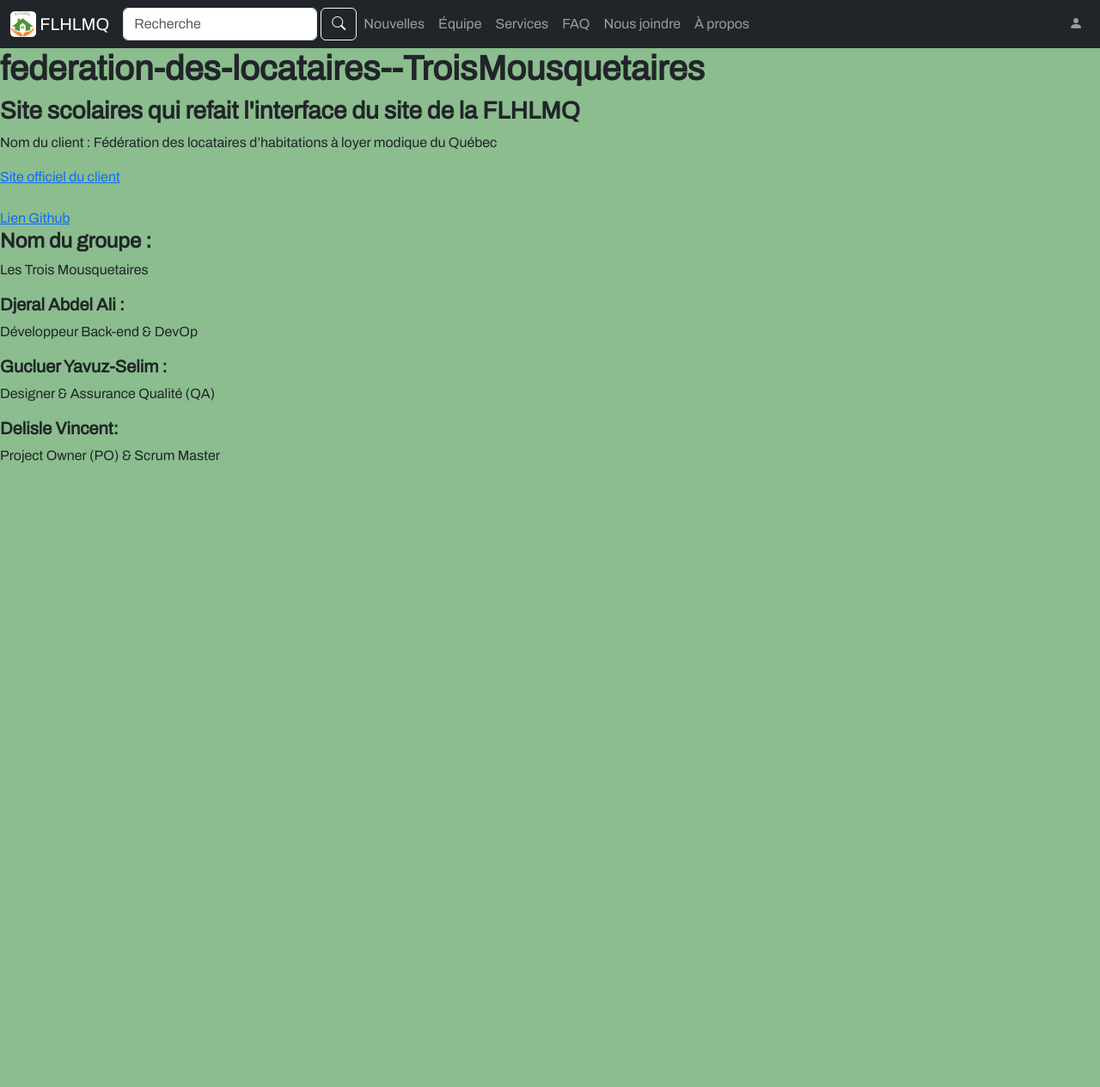
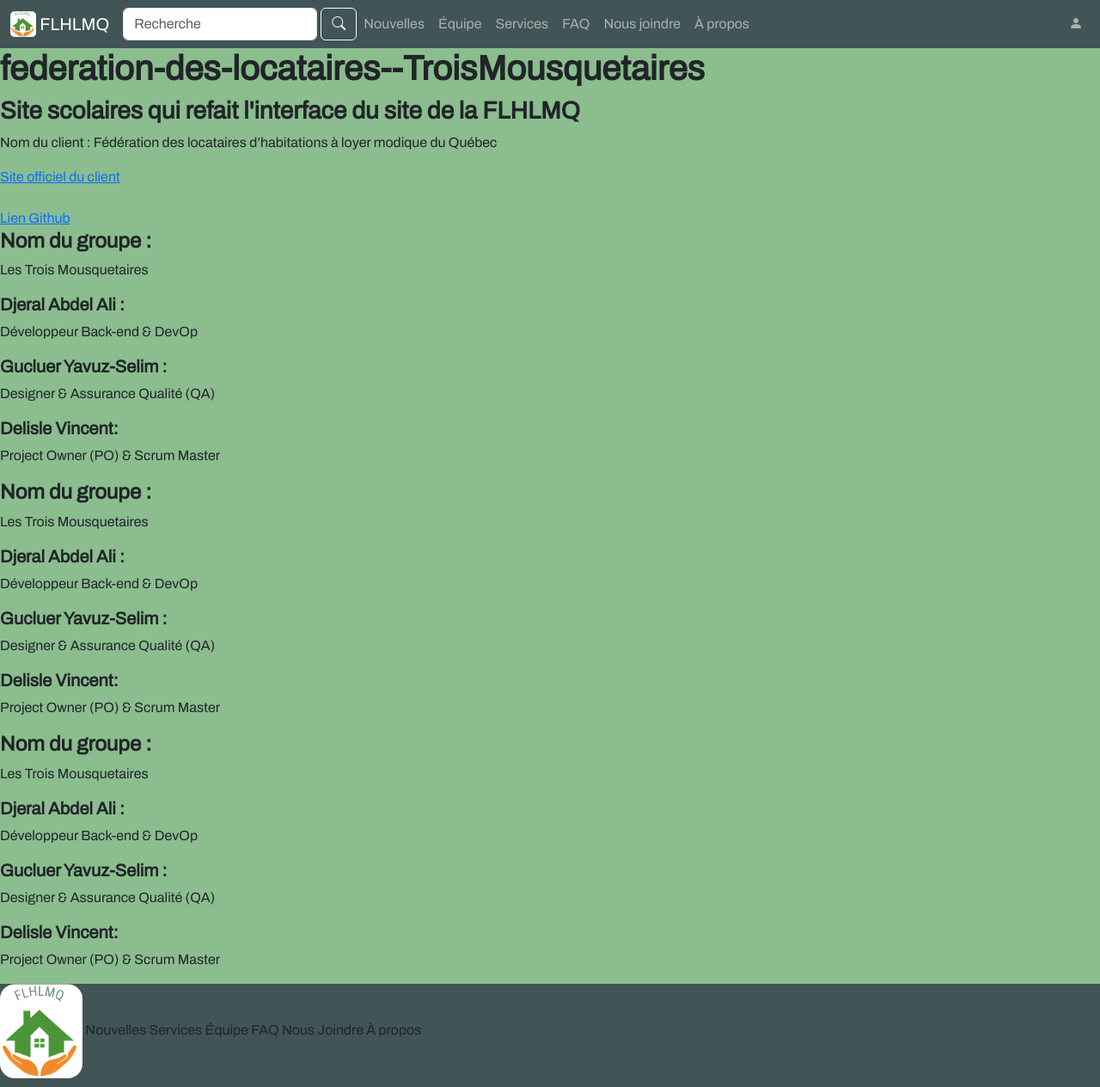
Before and after one commit to DjeAbdel0/federation-des-locataires--TroisMousquetaires, a PHP site: page / in a window 1280 px wide. Shown: the whole page at 86% size. Before the commit the page ends 538 px from the top, so only its background shows below. Run offline with PHP 8.4, Linux system fonts and the light colour scheme; some libraries are stand-ins or nearby versions.

Commit message:
ajout footer

```diff
--- a/index.html
+++ b/index.html
@@ -22,7 +22,7 @@
   <body>
     <header>
       <!-- NavBar Boostrap-->
-      <nav class="navbar navbar-expand-md navbar-dark bg-dark">
+      <nav class="navbar navbar-expand-md navbar-dark">
         <div class="container-fluid">
           <!-- Logo -->
           <a class="navbar-brand" href="./index.html">
@@ -121,8 +121,42 @@
     <h5>Delisle Vincent:</h5>
     <p>Project Owner (PO) & Scrum Master</p>
 
+    <!--------------------------Des extras-------------------------->
+
+    <h4>Nom du groupe :</h4>
+    <p>Les Trois Mousquetaires</p>
+
+    <h5>Djeral Abdel Ali :</h5>
+    <p>Développeur Back-end & DevOp</p>
+
+    <h5>Gucluer Yavuz-Selim :</h5>
+    <p>Designer & Assurance Qualité (QA)</p>
+
+    <h5>Delisle Vincent:</h5>
+    <p>Project Owner (PO) & Scrum Master</p>
+
+    <h4>Nom du groupe :</h4>
+    <p>Les Trois Mousquetaires</p>
+
+    <h5>Djeral Abdel Ali :</h5>
+    <p>Développeur Back-end & DevOp</p>
+
+    <h5>Gucluer Yavuz-Selim :</h5>
+    <p>Designer & Assurance Qualité (QA)</p>
+
+    <h5>Delisle Vincent:</h5>
+    <p>Project Owner (PO) & Scrum Master</p>
+
     <!-- Pied de page-->
-    <footer></footer>
+    <footer>
+      <img src="./assets/Logo.png"/>
+      <a>Nouvelles</a>
+      <a>Services</a>
+      <a>Équipe</a>
+      <a>FAQ</a>
+      <a>Nous Joindre</a>
+      <a>À propos</a>
+    </footer>
     <!-- Scripts Boostrap-->
     <script
       src="https://cdn.jsdelivr.net/npm/@popperjs/core@2.10.2/dist/umd/popper.min.js"
--- /dev/null
+++ b/partials/_footer.scss
@@ -0,0 +1 @@
+@use "colors";
--- a/style.css
+++ b/style.css
@@ -18,4 +18,15 @@ h3,
 h4,
 h5 {
   font-weight: bold;
+}
+
+.navbar {
+  background-color: #415456;
+}
+
+footer {
+  background-color: #415456;
+  min-height: 15vh;
+  left: 0;
+  bottom: 0;
 }/*# sourceMappingURL=style.css.map */
--- a/style.scss
+++ b/style.scss
@@ -6,7 +6,7 @@
   font-family: "archivo";
   src: url("../assets/font/Archivo-Regular.ttf");
 }
-
+//Version Mobile max 375px large
 body,
 html {
   font-family: "archivo";
@@ -25,7 +25,18 @@ h5 {
   @include typo.bold;
 }
 
-//Version Mobile max 375px large
+.navbar {
+  background-color: colors.$espace;
+}
+
+footer {
+  background-color: colors.$espace;
+  min-height: 15vh;
+  left: 0;
+  bottom: 0;
+}
+
+
 
 //Version Tablette min 765px large
 
```
Also changed, not shown: 1 other file.
